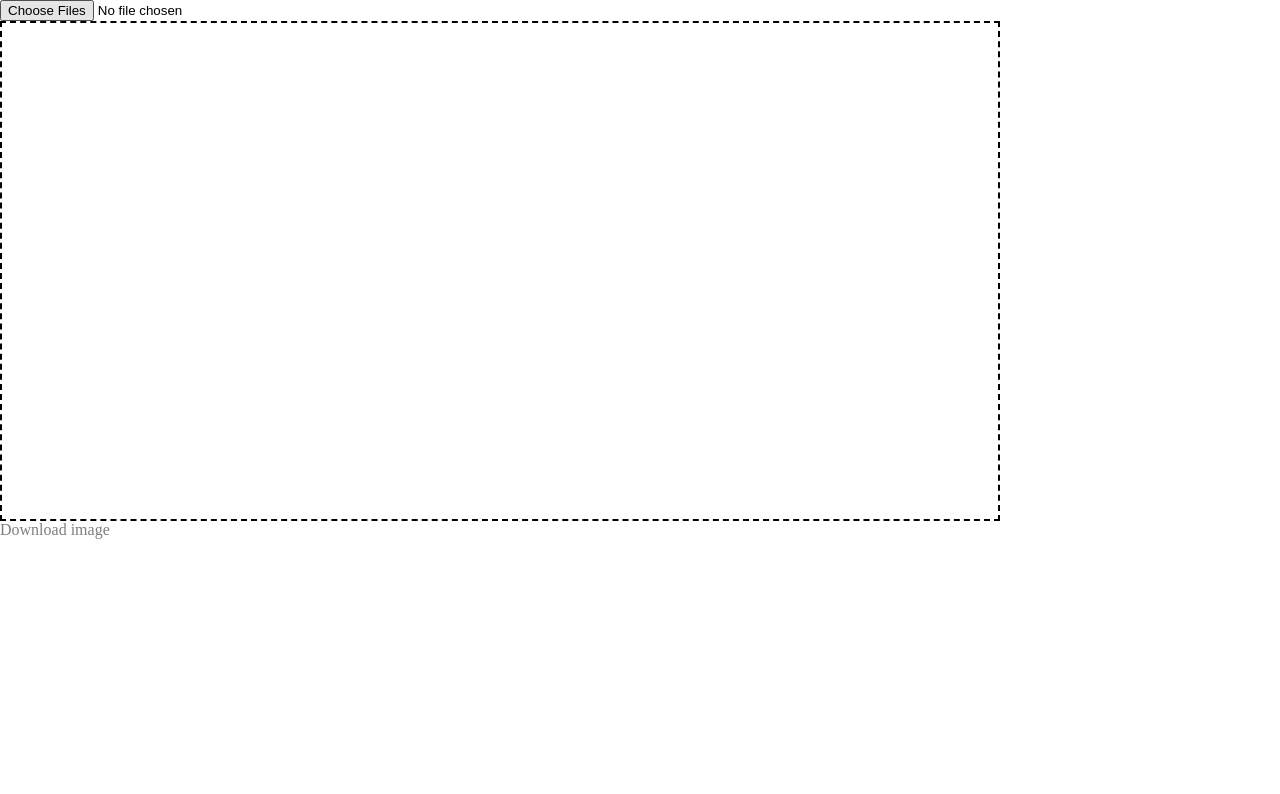
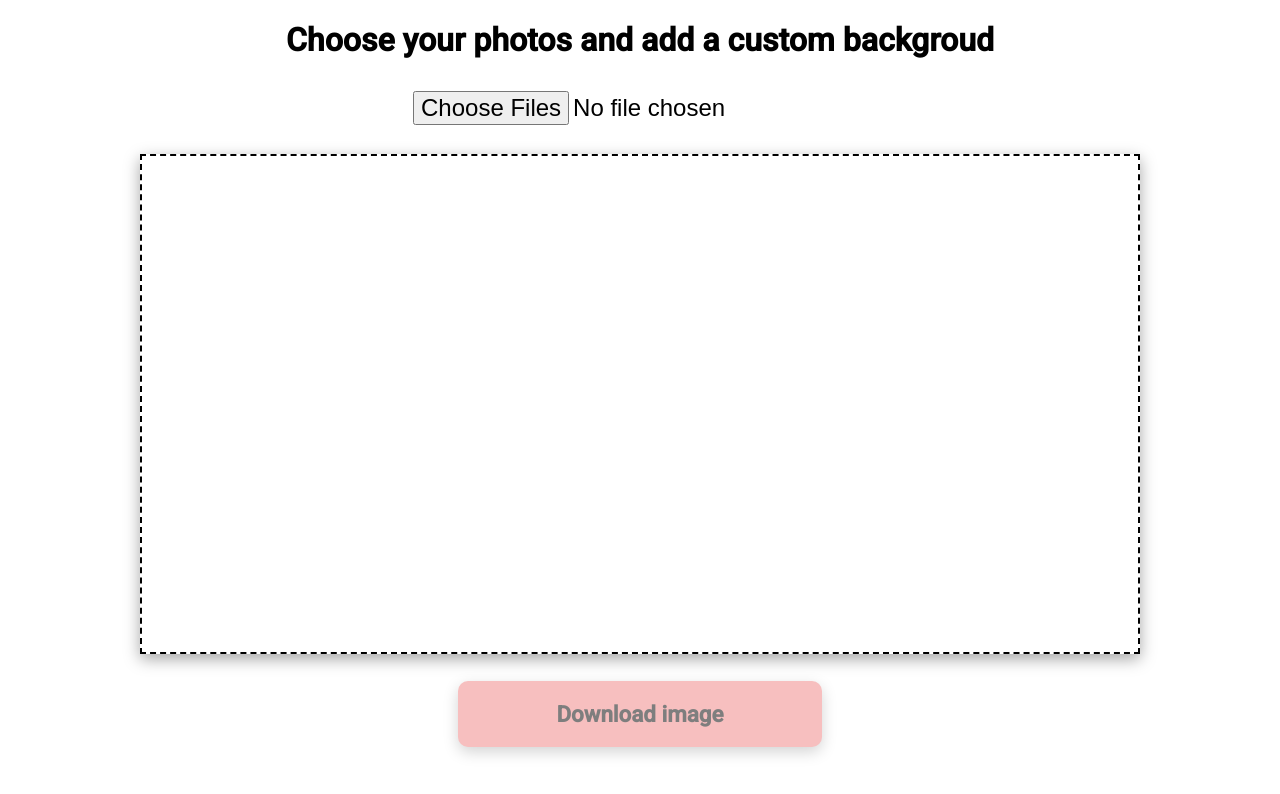
Before and after one commit to jgcarrillo/javascript-image-uploader, a plain HTML site: page index.html in a window 1280 px wide. Drawn offline with Linux system fonts and the light colour scheme.

Commit message:
FIX: refactoring code

```diff
--- a/css/style.css
+++ b/css/style.css
@@ -1,3 +1,8 @@
+:root {
+	--box-shadow: rgba(0, 0, 0, 0.35) 0px 5px 15px;
+	--btn-backgroud-color: lightcoral;
+}
+
 *,
 *::after,
 *::before {
@@ -5,28 +10,62 @@
 }
 
 body {
+	font-family: 'Roboto', sans-serif;
 	margin: 0;
 }
 
-.display-image {
+.header {
+	text-align: center;
+}
+
+.main {
+	margin: 2em;
+}
+
+.btn-input {
+	display: block;
+	margin-right: auto;
+	margin-left: auto;
+	margin-bottom: 1.2em;
+	font-size: 1.5em;
+}
+
+.canvas {
+	display: block;
 	width: 1000px;
 	height: 500px;
+	margin-right: auto;
+	margin-left: auto;
 	border: 2px dashed black;
 	background-size: cover;
-	z-index: -1;
+	box-shadow: var(--box-shadow);
 }
 
-.canvas__img {
-	z-index: 1;
+.link {
+	display: block;
+	width: 30%;
+	margin-right: auto;
+	margin-left: auto;
+	text-align: center;
+	margin-top: 1.2em;
+	font-size: 1.4em;
+	text-decoration: none;
+	color: black;
+	background-color: var(--btn-backgroud-color);
+	border-radius: 10px;
+	padding: 0.9em;
+	box-shadow: var(--box-shadow);
+	transition: all 0.3s;
+	font-weight: 700;
 }
 
-.is-disabled {
+.link:hover {
+	transform: scale(1.1);
+}
+
+.link--disabled {
 	color: currentColor;
 	cursor: not-allowed;
 	opacity: 0.5;
 	text-decoration: none;
 }
-
-.display-image {
-	display: block;
-}
--- a/index.html
+++ b/index.html
@@ -6,15 +6,25 @@
 		<meta name="viewport" content="width=device-width, initial-scale=1.0" />
 		<title>Javascript Image uploader</title>
 
+		<!-- GOOGLE FONTS -->
+		<link rel="preconnect" href="https://fonts.googleapis.com" />
+		<link rel="preconnect" href="https://fonts.gstatic.com" crossorigin />
+		<link href="https://fonts.googleapis.com/css2?family=Roboto:wght@400;500&display=swap" rel="stylesheet" />
+
 		<link rel="stylesheet" href="./css/style.css" />
 
 		<script defer src="./js/app.js"></script>
 	</head>
 	<body>
-		<input type="file" multiple="false" accept="image/*" name="file" id="file-input" />
+		<header class="header">
+			<h1>Choose your photos and add a custom backgroud</h1>
+		</header>
+		<main class="main">
+			<input type="file" multiple="false" accept="image/*" name="file" id="input" class="btn btn-input" />
 
-		<canvas class="display-image"></canvas>
+			<canvas class="canvas"></canvas>
 
-		<a href="" class="image-link is-disabled" disabled>Download image</a>
+			<a href="" class="link link--disabled" disabled>Download image</a>
+		</main>
 	</body>
 </html>
--- a/js/app.js
+++ b/js/app.js
@@ -1,45 +1,43 @@
-const imageInput = document.querySelector('#file-input');
-const displayImg = document.querySelector('.display-image');
-const imgLink = document.querySelector('.image-link');
+const input = document.querySelector('.btn-input');
+const canvas = document.querySelector('.canvas');
+const link = document.querySelector('.link');
 let uploadedImage = '';
 
+/*
 const downloadImage = async (imgSrc, { name }) => {
 	const image = await fetch(imgSrc);
 	const imageBlob = await image.blob();
 	const imageURL = URL.createObjectURL(imageBlob);
 
-	createLink(imgLink, imageURL);
+	createLink(link, imageURL);
 };
+*/
 
+/*
 const createLink = (link, url) => {
-	link.classList.remove('is-disabled');
+	link.classList.remove('link--disabled');
 	link.href = url;
 	link.download = 'downloadedImage';
 };
+*/
 
-const createImageElement = (imageURL) => {
-	const $image = document.createElement('img');
-
-	$image.src = imageURL;
-	$image.classList.add('canvas__img');
-
-	return $image;
-};
-
+/*
 const displayImage = (file) => {
 	const reader = new FileReader();
 
 	reader.addEventListener('load', () => {
 		uploadedImage = reader.result;
 
-		displayImg.style.backgroundImage = `url(${uploadedImage})`;
+		canvas.style.backgroundImage = `url(${uploadedImage})`;
 	});
 
 	reader.readAsDataURL(file);
 };
+*/
 
+/*
 const getImg = async (url, imgElem) => {
-	const ctx = displayImg.getContext('2d');
+	const ctx = canvas.getContext('2d');
 
 	const res = await fetch(url);
 	const b = await res.blob();
@@ -51,15 +49,29 @@ const getImg = async (url, imgElem) => {
 	ctx.drawImage(imgElem, 0, 0);
 	imgElem.src = imageUrl;
 };
+*/
 
-imageInput.addEventListener('change', (e) => {
+const createImageElement = (imageURL) => {
+	const $image = document.createElement('img');
+
+	$image.src = imageURL;
+	$image.classList.add('canvas__img');
+
+	return $image;
+};
+
+input.addEventListener('change', (e) => {
 	const file = e.target.files[0];
 	const url = URL.createObjectURL(file);
-	const ctx = displayImg.getContext('2d');
+	const ctx = canvas.getContext('2d');
 
 	imageElem = createImageElement(url);
-	// getImg(url, imageElem);
 
+	canvas.width = 1500;
+	canvas.height = 900;
+	ctx.fillStyle = 'red';
+
+	ctx.fillRect(0, 0, canvas.width, canvas.height);
 	imageElem.addEventListener('load', () => {
 		ctx.drawImage(
 			imageElem,
@@ -67,28 +79,16 @@ imageInput.addEventListener('change', (e) => {
 			0,
 			imageElem.width,
 			imageElem.height,
-			// displayImg.width / 2 - imageElem.width / 2,
-			// displayImg.height / 2 - imageElem.height / 2,
+			// canvas.width / 2 - imageElem.width / 2,
+			// canvas.height / 2 - imageElem.height / 2,
 			0,
 			0,
 			400,
 			300
 		);
 
-		const link = document.createElement('a');
 		link.download = 'canvas';
-		link.href = displayImg.toDataURL();
-		link.click();
+		link.classList.remove('link--disabled');
+		link.href = canvas.toDataURL();
 	});
-
-	displayImg.width = 1500;
-	displayImg.height = 900;
-	ctx.fillStyle = 'red';
-	ctx.fillRect(0, 0, displayImg.width, displayImg.height);
-
-	// CREATE PREVIEW IMAGE
-	// displayImage(file);
-
-	// DOWNLOAD THE PREVIOUS UPLOADED IMAGE
-	// downloadImage(url, file);
 });
```
